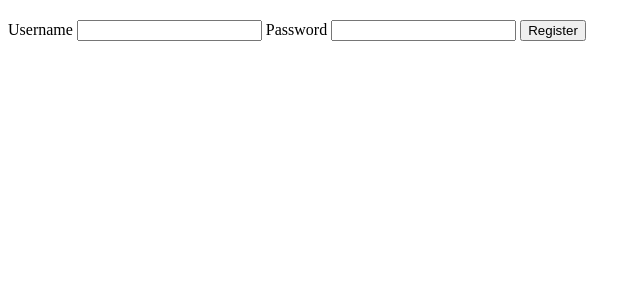
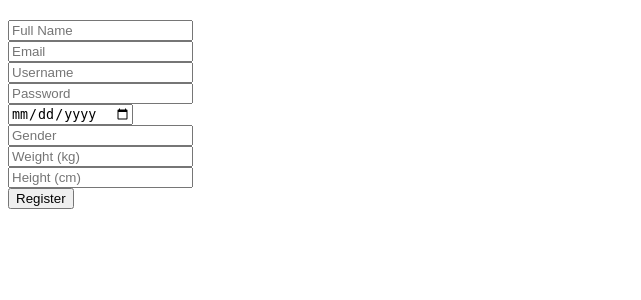
Before and after one commit to UlfurOrn/Team5, a Flask app: page /auth/register in a window 1280 px wide. Shown: the part 150-450 px from the top of the page, without its empty margins (0-641 px from the left). Run offline with Flask 2, Linux system fonts and the light colour scheme.

Commit message:
register form

```diff
--- a/WebApp/templates/auth/register.html
+++ b/WebApp/templates/auth/register.html
@@ -6,10 +6,14 @@
 
 {% block content %}
   <form method="post">
-    <label for="username">Username</label>
-    <input name="username" id="username" required>
-    <label for="password">Password</label>
-    <input type="password" name="password" id="password" required>
+    <input type="text" placeholder="Full Name" name="fullname" id="fullname" required><br>
+    <input type="email" placeholder="Email" name="email" id="email" required><br>
+    <input type="text" placeholder="Username" name="username" id="username" required><br>
+    <input type="password" placeholder="Password" name="passw" id="passw" required><br>
+    <input type="date" placeholder="Date of Birth" name="dateOfBirth" id="dateOFBirth" required><br>
+    <input type="text" placeholder="Gender" name="gender" id="gender" required><br>
+    <input type="number" placeholder="Weight (kg)" name="weight" id="weight" required><br>
+    <input type="number" placeholder="Height (cm)" name="heigh" id="height" required><br>
     <input type="submit" value="Register">
   </form>
 {% endblock %}
```
